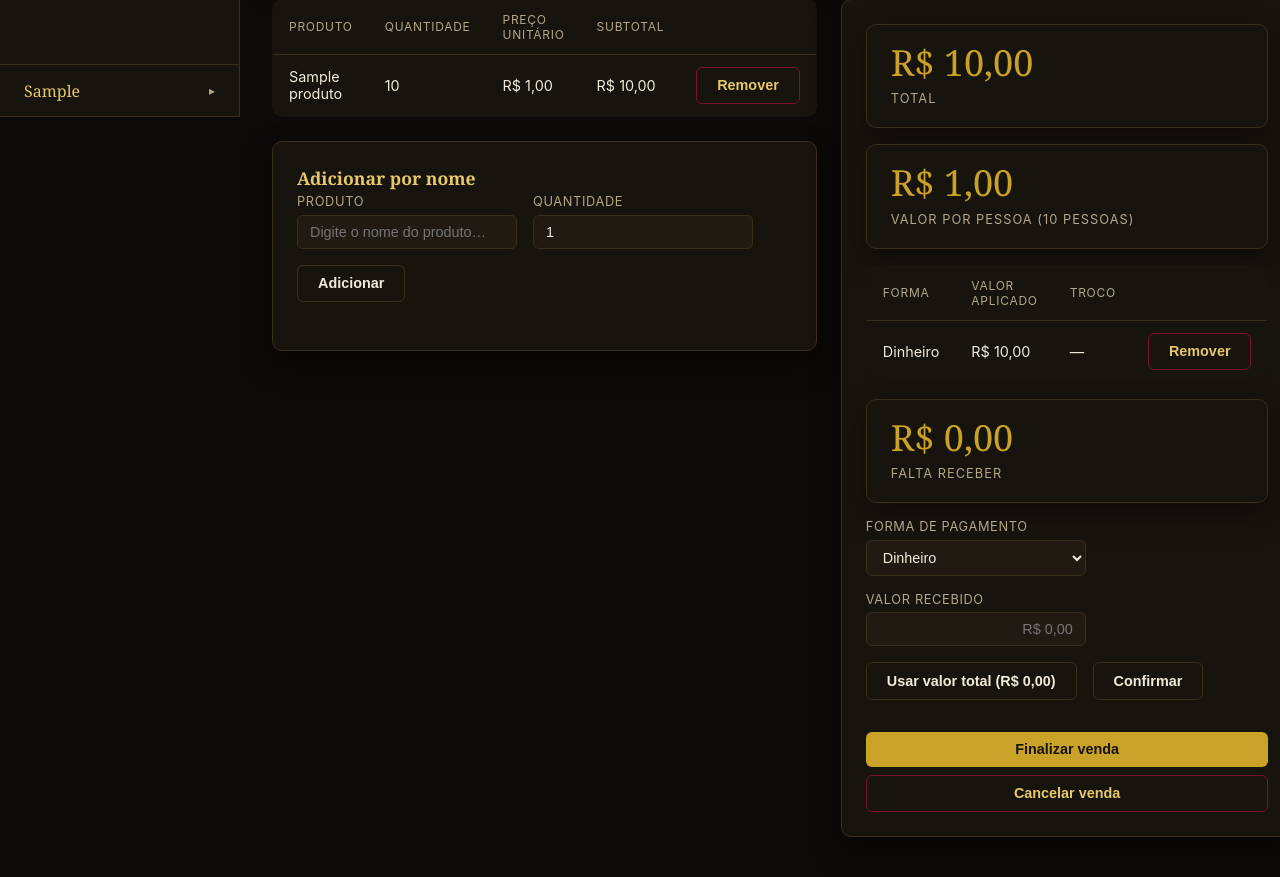
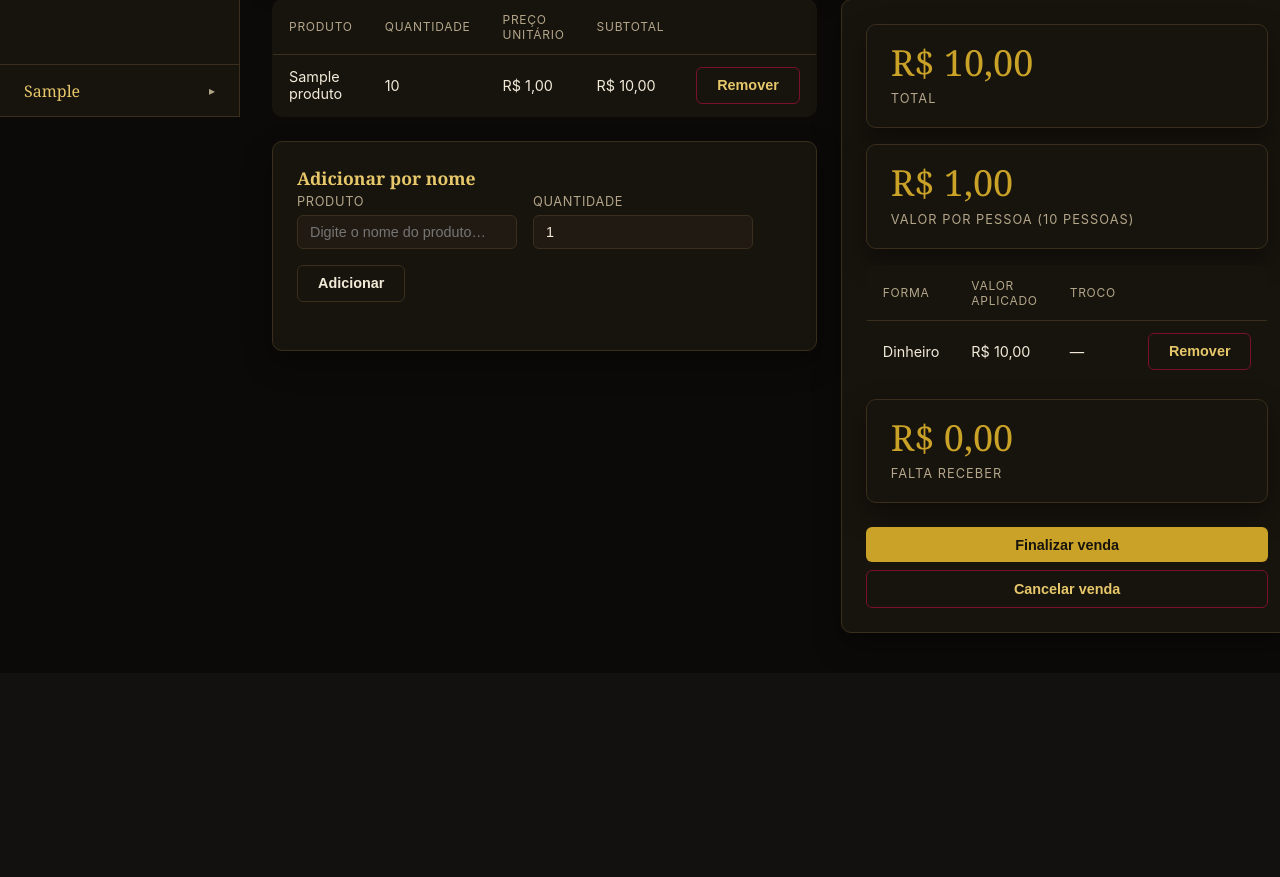
Before and after one commit to Arthur-Ferreira-Fernandes/Adega-Escritorio, a Django app: page /vendas/1/ in a window 1280 px wide. Shown: the part 674-1551 px from the top of the page. After the commit the page ends 1307 px from the top, so only its background shows below. Run offline with Django 5.2, Linux system fonts and the light colour scheme; a user stored in the database is signed in; tables that the repository leaves empty hold one stand-in row (values such as "Sample post"); one stand-in notice (Sample message) is shown.

Commit message:
feat: Implement payment registration and finalization logic in Venda model, update related views and templates

```diff
--- a/apps/vendas/models.py
+++ b/apps/vendas/models.py
@@ -140,6 +140,22 @@ class Venda(models.Model):
         pagamento.save(update_fields=["valor", "valor_recebido"])
         return pagamento
 
+    def receber(self, forma_pagamento, valor_informado=None):
+        """Registra um pagamento e, se ele quitar a venda, já finaliza.
+
+        Sem valor, recebe exatamente o que falta. Tudo numa transação só: se a
+        finalização falhar (ex.: o estoque acabou), o pagamento é desfeito junto.
+        """
+        if not self.itens.exists():
+            raise ValidationError("Adicione pelo menos um item antes de receber o pagamento.")
+        with transaction.atomic():
+            if valor_informado is None:
+                valor_informado = self.falta_receber
+            pagamento = self.adicionar_pagamento(forma_pagamento, valor_informado)
+            if self.falta_receber <= 0:
+                self.finalizar()
+        return pagamento
+
     def remover_pagamento(self, pagamento):
         if self.status != self.Status.ABERTA:
             raise ValidationError("Só é possível remover pagamentos de uma venda aberta.")
--- a/apps/vendas/templates/vendas/_conteudo.html
+++ b/apps/vendas/templates/vendas/_conteudo.html
@@ -154,32 +154,29 @@
             <span class="stat__valor">R$ {{ venda.falta_receber }}</span>
             <span class="stat__rotulo">Falta receber</span>
         </div>
-        <form method="post" action="{% url 'vendas:adicionar_pagamento' pk=venda.pk %}" class="formulario"
+        {% if venda.falta_receber > 0 %}
+        <form method="post" action="{% url 'vendas:adicionar_pagamento' pk=venda.pk %}" class="formulario pagamento-rapido"
               hx-post="{% url 'vendas:adicionar_pagamento' pk=venda.pk %}"
               hx-target="#venda-conteudo" hx-swap="innerHTML" hx-indicator="#venda-conteudo"
-              data-falta="{{ falta_receber_bruto }}">
+              data-falta="{{ falta_receber_bruto }}"{% if not itens %} data-sem-itens{% endif %}>
             {% csrf_token %}
             <div class="campo">
-                <label for="id_forma_pagamento_novo">Forma de pagamento</label>
-                <select name="forma_pagamento" id="id_forma_pagamento_novo">
-                    <option value="dinheiro">Dinheiro</option>
-                    <option value="cartao">Cartão</option>
-                    <option value="pix">Pix</option>
-                </select>
-            </div>
-            <div class="campo">
-                <label for="id_valor_novo">Valor recebido</label>
-                <input type="text" name="valor" id="id_valor_novo" class="campo-monetario" inputmode="numeric" autocomplete="off" placeholder="R$ 0,00" data-max-digitos="10">
+                <label for="id_valor_novo">Valor recebido <small>(vazio = R$ {{ venda.falta_receber }})</small></label>
+                <input type="text" name="valor" id="id_valor_novo" class="campo-monetario" inputmode="numeric" autocomplete="off" placeholder="R$ {{ venda.falta_receber }}" data-max-digitos="10">
                 <span id="aviso-valor-pagamento" class="texto-perigo" style="display: none;"></span>
             </div>
-            <button type="button" class="botao botao--secundario" id="botao-usar-valor-total">Usar valor total (R$ {{ venda.falta_receber }})</button>
-            <button type="submit" class="botao botao--secundario" id="botao-confirmar-pagamento">Confirmar</button>
+            {# Enter no campo de valor = Dinheiro (primeiro botão do formulário). #}
+            <div class="pagamento-rapido__botoes">
+                <button type="submit" name="forma_pagamento" value="dinheiro" class="botao" {% if not itens %}disabled{% endif %}>Dinheiro</button>
+                <button type="submit" name="forma_pagamento" value="cartao" class="botao" data-sem-troco {% if not itens %}disabled{% endif %}>Cartão</button>
+                <button type="submit" name="forma_pagamento" value="pix" class="botao" data-sem-troco {% if not itens %}disabled{% endif %}>Pix</button>
+            </div>
+            <p class="campo-scanner__dica">Um clique recebe e finaliza a venda. Para pagamento dividido, digite o valor de cada parte.</p>
         </form>
-        {% if venda.falta_receber <= 0 %}
+        {% else %}
         <form method="post" action="{% url 'vendas:finalizar' pk=venda.pk %}"
               hx-post="{% url 'vendas:finalizar' pk=venda.pk %}"
-              hx-target="#venda-conteudo" hx-swap="innerHTML" hx-indicator="#venda-conteudo"
-              hx-confirm="Tem certeza que deseja finalizar esta venda?">
+              hx-target="#venda-conteudo" hx-swap="innerHTML" hx-indicator="#venda-conteudo">
             {% csrf_token %}
             <button type="submit" class="botao" style="width: 100%; margin-top: 0.5rem;">Finalizar venda</button>
         </form>
@@ -226,6 +223,10 @@
         <p><strong>Tempo na mesa:</strong> {{ venda.criado_em|timesince:venda.finalizada_em }}</p>
         {% endif %}
         {% if venda.status == "concluida" %}
+        <form method="post" action="{% url 'vendas:rapida' %}">
+            {% csrf_token %}
+            <button type="submit" class="botao" style="width: 100%; margin-top: 0.75rem;" autofocus>Nova venda</button>
+        </form>
         <a href="{% url 'vendas:comprovante' pk=venda.pk %}" target="_blank"
            class="botao botao--secundario" style="width: 100%; margin-top: 0.75rem; text-align: center;">Imprimir comprovante</a>
         {% endif %}
--- a/apps/vendas/views.py
+++ b/apps/vendas/views.py
@@ -183,22 +183,30 @@ def venda_finalizar(request, pk):
 @require_POST
 def venda_adicionar_pagamento(request, pk):
     venda = get_object_or_404(Venda, pk=pk)
-    valor_txt = request.POST.get("valor", "")
+    # Valor em branco = receber exatamente o que falta (o caso mais comum).
+    valor_txt = request.POST.get("valor", "").strip()
     try:
-        valor = Decimal(valor_txt) if valor_txt.strip() else None
+        valor = Decimal(valor_txt) if valor_txt else None
     except InvalidOperation:
-        valor = None
-    if valor is None:
         messages.error(request, "Informe um valor válido.")
+        return _responder_venda(request, venda)
+    try:
+        pagamento = venda.receber(request.POST.get("forma_pagamento", ""), valor)
+    except ValidationError as erro:
+        venda.refresh_from_db()
+        messages.error(request, "; ".join(erro.messages))
+        return _responder_venda(request, venda)
+
+    if venda.status == Venda.Status.CONCLUIDA:
+        texto = "Venda finalizada."
     else:
-        try:
-            pagamento = venda.adicionar_pagamento(request.POST.get("forma_pagamento", ""), valor)
-            texto = f"Pagamento em {pagamento.get_forma_pagamento_display()} registrado."
-            if pagamento.troco:
-                texto += f" Troco: R$ {number_format(pagamento.troco, decimal_pos=2)}."
-            messages.success(request, texto)
-        except ValidationError as erro:
-            messages.error(request, "; ".join(erro.messages))
+        texto = (
+            f"Pagamento em {pagamento.get_forma_pagamento_display()} registrado. "
+            f"Falta receber R$ {number_format(venda.falta_receber, decimal_pos=2)}."
+        )
+    if pagamento.troco:
+        texto += f" Troco: R$ {number_format(pagamento.troco, decimal_pos=2)}."
+    messages.success(request, texto)
     return _responder_venda(request, venda)
 
 
--- a/static/css/site.css
+++ b/static/css/site.css
@@ -493,6 +493,10 @@ a {
     gap: 0.5rem;
 }
 
+.mensagens:not(:has(li)) {
+    display: none;
+}
+
 .mensagem {
     padding: 0.75rem 1rem;
     border-radius: 8px;
@@ -726,6 +730,22 @@ a {
     top: 1.5rem;
 }
 
+.pagamento-rapido {
+    flex-direction: column;
+    align-items: stretch;
+}
+
+.pagamento-rapido__botoes {
+    display: grid;
+    grid-template-columns: repeat(3, 1fr);
+    gap: 0.5rem;
+}
+
+.pagamento-rapido__botoes .botao {
+    padding: 0.9rem 0.5rem;
+    font-size: 1rem;
+}
+
 /* Campo de leitura do código de barras */
 
 .campo-scanner {
--- a/static/js/pagamento-limite.js
+++ b/static/js/pagamento-limite.js
@@ -1,24 +1,24 @@
+// Cartão e Pix não dão troco: se o valor digitado passa do que falta, esses
+// botões ficam desativados (Dinheiro continua, e calcula o troco).
 function verificarLimitePagamento(form) {
-    const select = form.querySelector('select[name="forma_pagamento"]');
     const campoValor = form.querySelector('input[name="valor"]');
     const aviso = form.querySelector("#aviso-valor-pagamento");
-    const botao = form.querySelector("#botao-confirmar-pagamento");
-    if (!select || !campoValor || !aviso || !botao) return;
+    if (!campoValor || !aviso || form.hasAttribute("data-sem-itens")) return;
 
-    const ehDinheiro = select.value === "dinheiro";
     const faltaCentavos = Math.round(parseFloat(form.dataset.falta || "0") * 100);
     const valorCentavos = paraCentavos(campoValor.value, parseInt(campoValor.dataset.maxDigitos || "10", 10));
+    const excede = valorCentavos > faltaCentavos;
 
-    const excede = !ehDinheiro && valorCentavos > faltaCentavos;
     if (excede) {
-        const forma = select.options[select.selectedIndex].text;
-        aviso.textContent = `${forma} não permite troco — o valor não pode ultrapassar o restante (${formatarCentavos(faltaCentavos)}).`;
+        aviso.textContent = `Cartão e Pix não permitem troco — o valor passa do restante (${formatarCentavos(faltaCentavos)}). Use Dinheiro.`;
         aviso.style.display = "";
     } else {
         aviso.textContent = "";
         aviso.style.display = "none";
     }
-    botao.disabled = excede;
+    form.querySelectorAll("[data-sem-troco]").forEach((botao) => {
+        botao.disabled = excede;
+    });
 }
 
 function inicializarLimitesPagamento(escopo) {
@@ -36,12 +36,3 @@ document.body.addEventListener("change", (evento) => {
     const form = evento.target.closest("form[data-falta]");
     if (form) verificarLimitePagamento(form);
 });
-
-document.body.addEventListener("click", (evento) => {
-    if (evento.target.id !== "botao-usar-valor-total") return;
-    const form = evento.target.closest("form[data-falta]");
-    const campoValor = form && form.querySelector('input[name="valor"]');
-    if (!campoValor) return;
-    campoValor.value = form.dataset.falta;
-    campoValor.dispatchEvent(new Event("input", { bubbles: true }));
-});
--- a/templates/partials/_mensagens.html
+++ b/templates/partials/_mensagens.html
@@ -1,7 +1,6 @@
-{% if messages %}
+{# Sempre renderizado, mesmo vazio: as respostas do htmx trocam este <ul> via hx-swap-oob, e sem ele na página as mensagens se perdiam. Vazio, também limpa as mensagens da ação anterior. #}
 <ul id="mensagens" class="mensagens" hx-swap-oob="true">
     {% for message in messages %}
     <li class="mensagem mensagem--{{ message.tags }}">{{ message }}</li>
     {% endfor %}
 </ul>
-{% endif %}
```
Also changed, not shown: apps/vendas/tests.py (+47 -0 lines).
